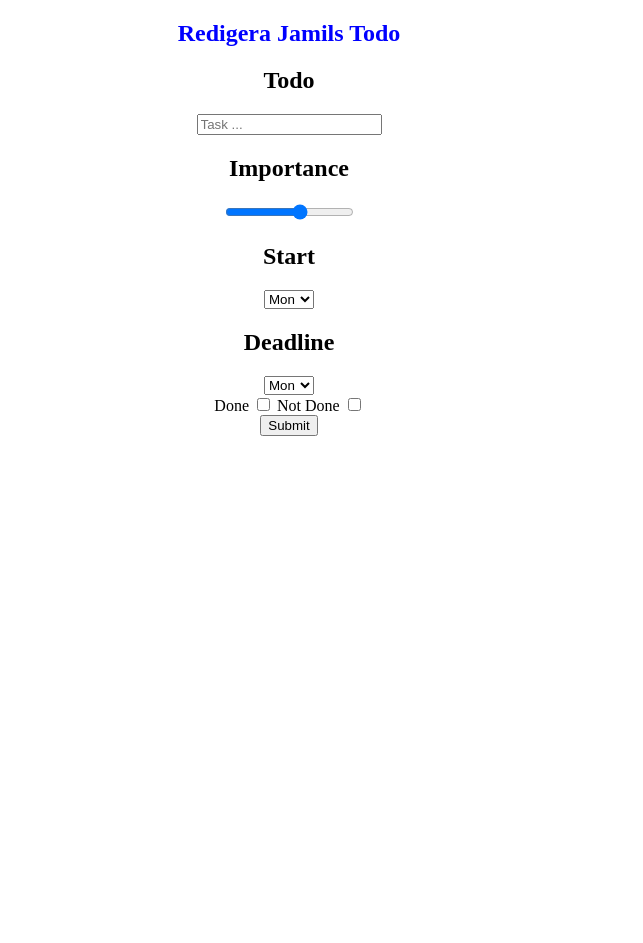
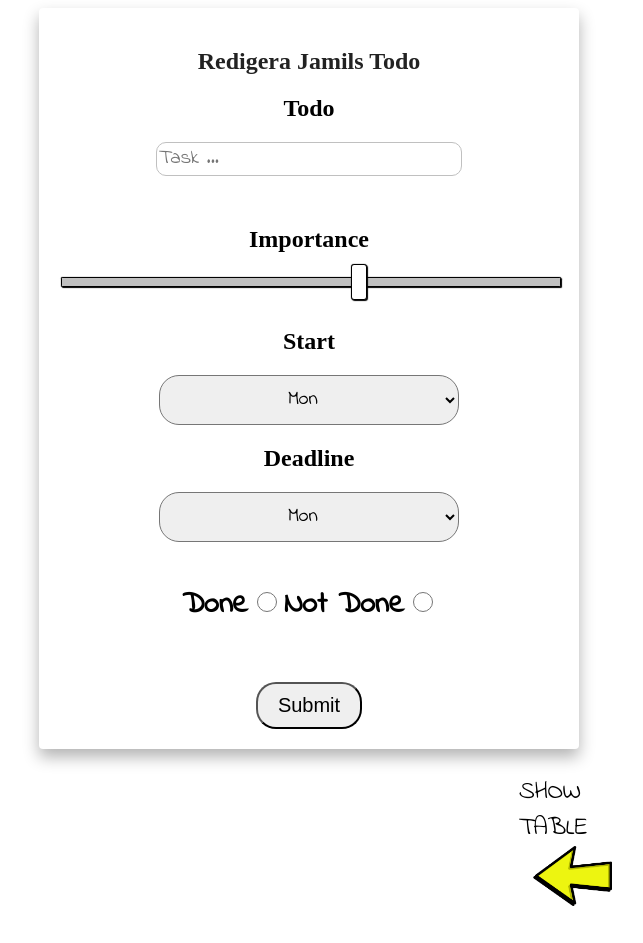
Before and after one commit to jamil-source/Todo-App-PHP, a PHP site: page /update_form.php in a window 1280 px wide. Shown: the whole page, without its empty margins (351-994 px from the left). Before the commit the page ends 436 px from the top, so only its background shows below. Run offline with PHP 8.4, Linux system fonts and the light colour scheme; data that the repository does not hold is empty.

Commit message:
fix styling

```diff
--- a/css/style.css
+++ b/css/style.css
@@ -1,10 +1,135 @@
+@import url('https://fonts.googleapis.com/css2?family=Indie+Flower&display=swap');
+
+
+:root{
+   -fontz: 'Indie Flower', cursive;
+}
+.todo_form{
+    margin:auto;
+    width: 500px;
+    max-width: 90%;
+}
+
+form{
+    width: 100%;
+    height: 100%;
+    padding: 20px;
+    background: white;
+    border-radius: 4px;
+    text-align: center;
+    box-shadow: 0 8px 16px rgba(0,0,0, .3);
+}
+
 h1{
-    color: blue;
+    color: #222;
     text-align: center;
 }
-form{
+
+label{
+
+    font-size: 1.2rem;
+    margin-top: 50px;
+    font-weight: bold;
+}
+
+
+
+#todo {
+    width: 300px;
+    height: 30px;
+    background:white;
+    border-radius: 10px;
+    border: 1px solid silver;
+    font-size: 20px;
+    font-family: 'Indie Flower', cursive;
+    margin-bottom: 30px ;
+
+}
+
+#importance{
+    width: 300px;
+}
+
+input[type=range] {
+    -webkit-appearance: none; /* Hides the slider so that custom slider can be made */
+    width: 100%; /* Specific width is required for Firefox. */
+    background: transparent; /* Otherwise white in Chrome */
+  }
+
+  input[type=range]::-webkit-slider-thumb {
+    -webkit-appearance: none;
+  }
+
+  input[type=range]:focus {
+    outline: none;
+  }
+
+  input[type=range]::-ms-track {
+    width: 100%;
+    cursor: pointer;
+    background: transparent;
+    border-color: transparent;
+    color: transparent;
+  }
+
+input[type=range]::-webkit-slider-thumb {
+    -webkit-appearance: none;
+    border: 1px solid #000000;
+    height: 36px;
+    width: 16px;
+    border-radius: 3px;
+    background: #ffffff;
+    cursor: pointer;
+    margin-top: -14px;
+    box-shadow: 1px 1px 1px #000000, 0px 0px 1px #0d0d0d;
+  }
+
+input[type=range]::-webkit-slider-runnable-track {
+    width: 100%;
+    height: 10px;
+    cursor: pointer;
+    box-shadow: 1px 1px 1px #000000, 0px 0px 1px #0d0d0d;
+    background: silver;
+    border-radius: 1.3px;
+    border: 0.2px solid #010101;
+  }
+
+select {
+    width: 300px;
+    font-family:'Indie Flower', cursive ;
+    height: 50px;
+    font-size: 20px;
     text-align: center;
+    border-radius: 20px;
 }
+
+#submit {
+    margin-top: 20px;
+    padding: 10px 20px;
+    border-radius: 20px;
+    cursor: pointer;
+    font-size: 20px;
+}
+
+#submit:hover{
+    opacity: .8;
+}
+
+.status {
+    margin-top: 50px;
+    margin-bottom: 50px;
+    cursor: pointer;
+    width: 20px;
+    height: 20px;
+    font-size: 10px;
+}
+
+.status-label {
+    font-size: 30px;
+    font-family: 'Indie Flower', cursive;
+}
+
+
 a {
     color: white;
 }
@@ -23,6 +148,7 @@ a {
     font-family: sans-serif;
     min-width: 400px;
     box-shadow: 0 0 20px rgba(0, 0, 0, 0.15);
+
 }
 
 .table thead tr {
@@ -53,3 +179,22 @@ a {
     font-weight: bold;
     color: #009879;
 }
+
+
+.todo_output{
+   display: grid;
+   justify-content: center;
+}
+
+figure{
+    margin-left: 480px;
+    font-family:'Indie Flower', cursive ;
+    font-size: 25px
+}
+.arrow {
+    height: 60px;
+}
+
+.arrow:hover{
+    opacity: .8;
+}
--- a/index.php
+++ b/index.php
@@ -47,6 +47,11 @@ include_once "crud.php";
 
         </tbody>
         </table>
+        <figure>
+            <figcaption>ADD TODO</figcaption>
+            <a href="form.php"><img src="img/giphy.gif" alt="arrow" class="arrow" ></a>
+        </figure>
+
     </section>
     <script src= "script.js"></script>
 </body>
--- a/update_form.php
+++ b/update_form.php
@@ -14,7 +14,6 @@ include_once 'crud.php';
 </head>
 <body>
 <section class="todo_form">
-        <h1>Redigera Jamils Todo</h1>
         <form action="" method="POST" onsubmit ="return validate()">
             <?php
                 $update_todos = $todoList->setValueForUpdate();
@@ -22,8 +21,9 @@ include_once 'crud.php';
                 $result_update = mysqli_query($conn, $sql_update);
                 $data = mysqli_fetch_array($result_update);
             ?>
+            <h1>Redigera Jamils Todo</h1>
             <h2>Todo</h2>
-            <input type="text" name="todo" placeholder ="Task ..." value = "<?php echo $data['task'];?>">
+            <input type="text" id = "todo" name="todo" placeholder ="Task ..." value = "<?php echo $data['task'];?>">
             <br>
             <h2>Importance</h2>
             <input type="range" name="importance" value="<?php echo $data['importance'];?>" min="0" max="5" oninput="this.nextElementSibling.value = this.value">
@@ -51,13 +51,18 @@ include_once 'crud.php';
                 <option>Sun</option>
             </select>
             <br>
-            <label for="done">Done</label>
-            <input type="checkbox" name="status" id = "done" value = "Done">
-            <label for="not_done">Not Done</label>
-            <input type="checkbox" name="status" id = "not_done" value = "Not Done">
+            <label class = "status-label" for="done">Done</label>
+            <input type="radio" name="status" id = "done" class = "status" value = "Done">
+
+            <label class = "status-label" for="not_done">Not Done</label>
+            <input type="radio" name="status" id = "not_done" class = "status" value = "Not Done">
             <br>
-            <input type="submit" name="update">
+            <input id= submit type="submit" name="update">
         </form>
+        <figure>
+            <figcaption>SHOW TABLE</figcaption>
+            <a href="index.php"><img src="img/arrow.gif" alt="arrow" class="arrow" ></a>
+        </figure>
     </section>
 </body>
 </html>
```
Also changed, not shown: form.php (+12 -7 lines), img/arrow.gif (added), img/giphy.gif (added).
